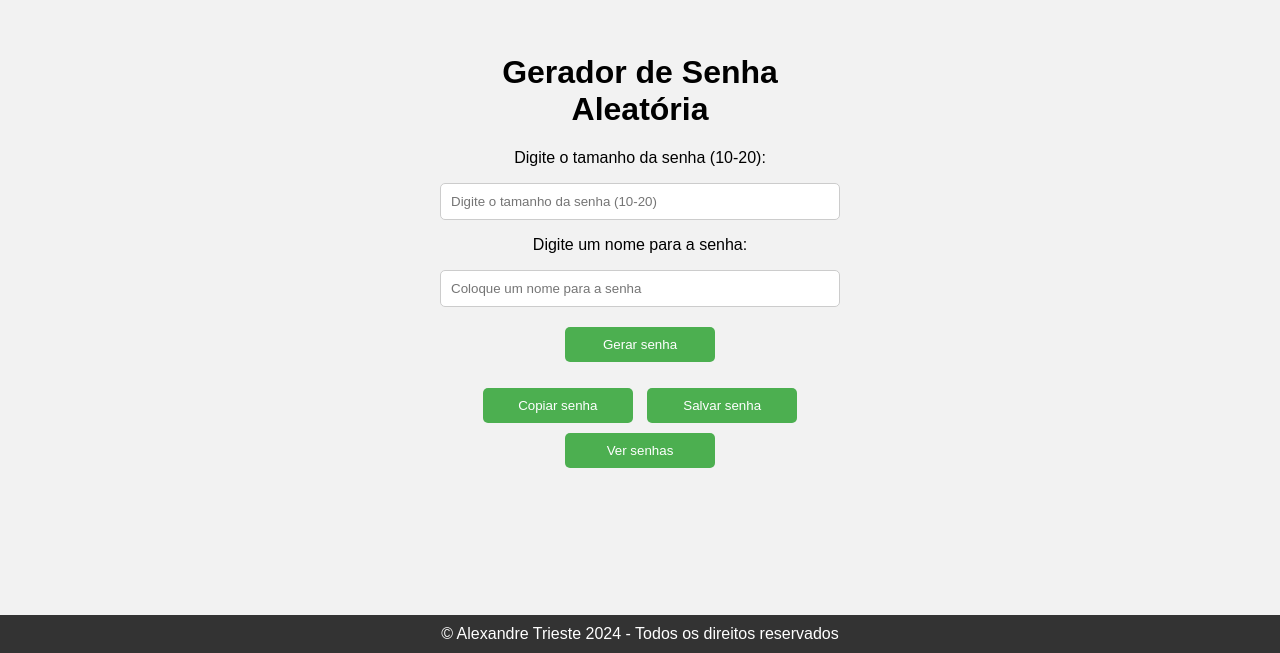
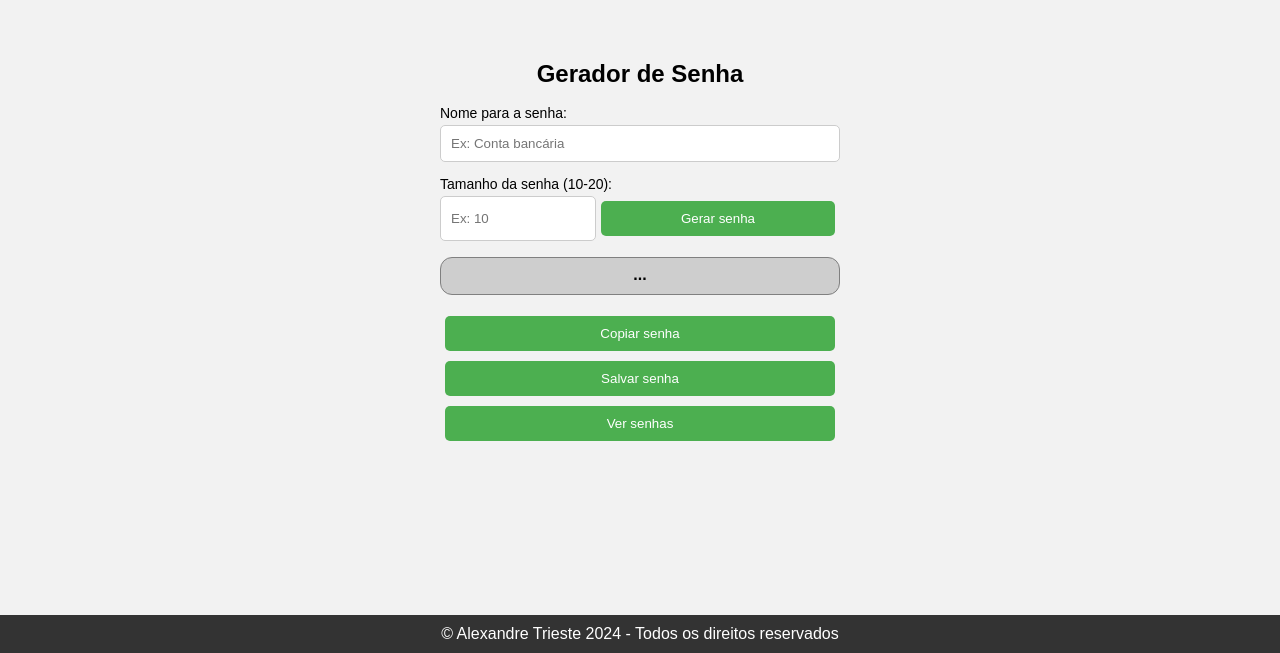
Before and after one commit to LucasBecker19/passwordgenerate, a plain HTML site: page index.html in a window 1280 px wide. Shown: the part 147-800 px from the top of the page. Drawn offline with Linux system fonts and the light colour scheme.

Commit message:
refactor: password generator styling

```diff
--- a/assets/style.css
+++ b/assets/style.css
@@ -1,3 +1,13 @@
+/* Utils */
+.d-none {
+    display: none;
+}
+
+/* header */
+header h1 {
+    font-size: 24px;
+}
+
 /* Estilos para o body */
 body {
     font-family: Arial, sans-serif;
@@ -17,26 +27,48 @@ body {
     text-align: center;
 }
 
-/* Estilos para os grupos de inputs */
-.input-group {
-    margin-bottom: 15px; /* Espaçamento entre os grupos de inputs */
+.container h1 {
+    margin-top: 0;
+}
+
+/* Estilos para os grupos do formulário */
+.form-group {
+    margin-bottom: 15px;
+}
+
+.form-group p {
+    font-size: 14px;
+    text-align: start;
+    margin-bottom: 4px;
+}
+
+.gen-password-row {
+    display: flex;
 }
 
 /* Estilos para os inputs */
 input[type="number"],
 input[type="text"] {
-    width: 100%;
     padding: 10px;
     box-sizing: border-box;
     border: 1px solid #ccc;
     border-radius: 5px;
 }
 
+input[type="number"] {
+    width: 40%;
+
+}
+
+input[type="text"] {
+    width: 100%;
+
+}
+
 /* Estilos para os botões */
 button {
     padding: 10px 20px;
     margin: 5px;
-    width: 150px; /* Defina a largura desejada para todos os botões */
     border: none;
     border-radius: 5px;
     cursor: pointer;
@@ -46,6 +78,24 @@ button {
 
 button:hover {
     background-color: #45a049;
+}
+
+.buttons-group {
+    display: flex;
+    flex-direction: column;
+}
+
+.gen-password-row button {
+    width: 60%;
+}
+
+.results-group #demo {
+    padding: 8px;
+    background-color: #cecece;
+    height: 20px;
+    border-radius: 12px;
+    border: 1px solid gray;
+    font-weight: 600;
 }
 
 footer {
--- a/controller/script.js
+++ b/controller/script.js
@@ -22,7 +22,6 @@ function generateRandomPassword() {
         result += characters.charAt(Math.floor(Math.random() * charactersLength));
     }
     document.getElementById("demo").innerHTML = result;
-    document.getElementById("length").innerHTML = passwordLengthText;
     validateSavePasswordButton();
 }
 
@@ -86,7 +85,7 @@ function showPasswords() {
 function validateGeneratePasswordButton() {
     var length = document.getElementById("passwordLength").value;
     var passwordName = document.getElementById("passwordName").value;
-    var generateButton = document.getElementById("generatePasswordButton");
+    var generateButton = document.querySelector(".gen-password-row button");
     if (length >= 10 && length <= 20 && passwordName) {
         generateButton.disabled = false;
     } else {
@@ -139,6 +138,5 @@ function deletePassword() {
 
 // Chamar as funções de validação ao carregar a página
 window.onload = function() {
-    validateGeneratePasswordButton();
     validateSavePasswordButton();
 };
--- a/index.html
+++ b/index.html
@@ -3,30 +3,39 @@
 <head>
     <meta charset="UTF-8">
     <meta name="viewport" content="width=device-width, initial-scale=1.0">
-    <title>Gerador de Senha Aleatória</title>
+    <title>Gerador de Senha</title>
     <script src="./controller/script.js"></script>
     <link rel="stylesheet" type="text/css" href="./assets/style.css">
 </head>
 <body>
     <div class="container">
         <header>
-            <h1>Gerador de Senha Aleatória</h1>
+            <h1>Gerador de Senha</h1>
         </header>
+
+        <div class="form-group">
             <div class="input-group">
-            <p>Digite o tamanho da senha (10-20):</p>
-            <input type="number" id="passwordLength" placeholder="Digite o tamanho da senha (10-20)">
+                <p>Nome para a senha:</p>
+                <input type="text" id="passwordName" placeholder="Ex: Conta bancária">
             </div>
             <div class="input-group">
-            <p>Digite um nome para a senha:</p>
-            <input type="text" id="passwordName" placeholder="Coloque um nome para a senha">
+                <p>Tamanho da senha (10-20):</p>
+                <div class="gen-password-row">
+                    <input type="number" id="passwordLength" placeholder="Ex: 10">
+                    <button onclick="generateRandomPassword()">Gerar senha</button>
                 </div>
-        <button onclick="generateRandomPassword()">Gerar senha</button>
-        <p id="demo"></p>
+            </div>
+        </div>
+        <div class="results-group">
+            <p id="demo">...</p>
             <p id="length"></p>
+        </div>
+        <div class="buttons-group">
             <button onclick="copyToClipboard()">Copiar senha</button>
             <button onclick="savePassword()">Salvar senha</button>
             <!-- Corrija o caminho para showPasswords.html -->
             <button onclick="window.location.href = 'view/showPasswords.html'">Ver senhas</button>
+        </div>
         <footer>&copy; Alexandre Trieste 2024 - Todos os direitos reservados</footer>
     </div>
 </body>
```
Lines whose indentation alone changed are shown as unchanged.
